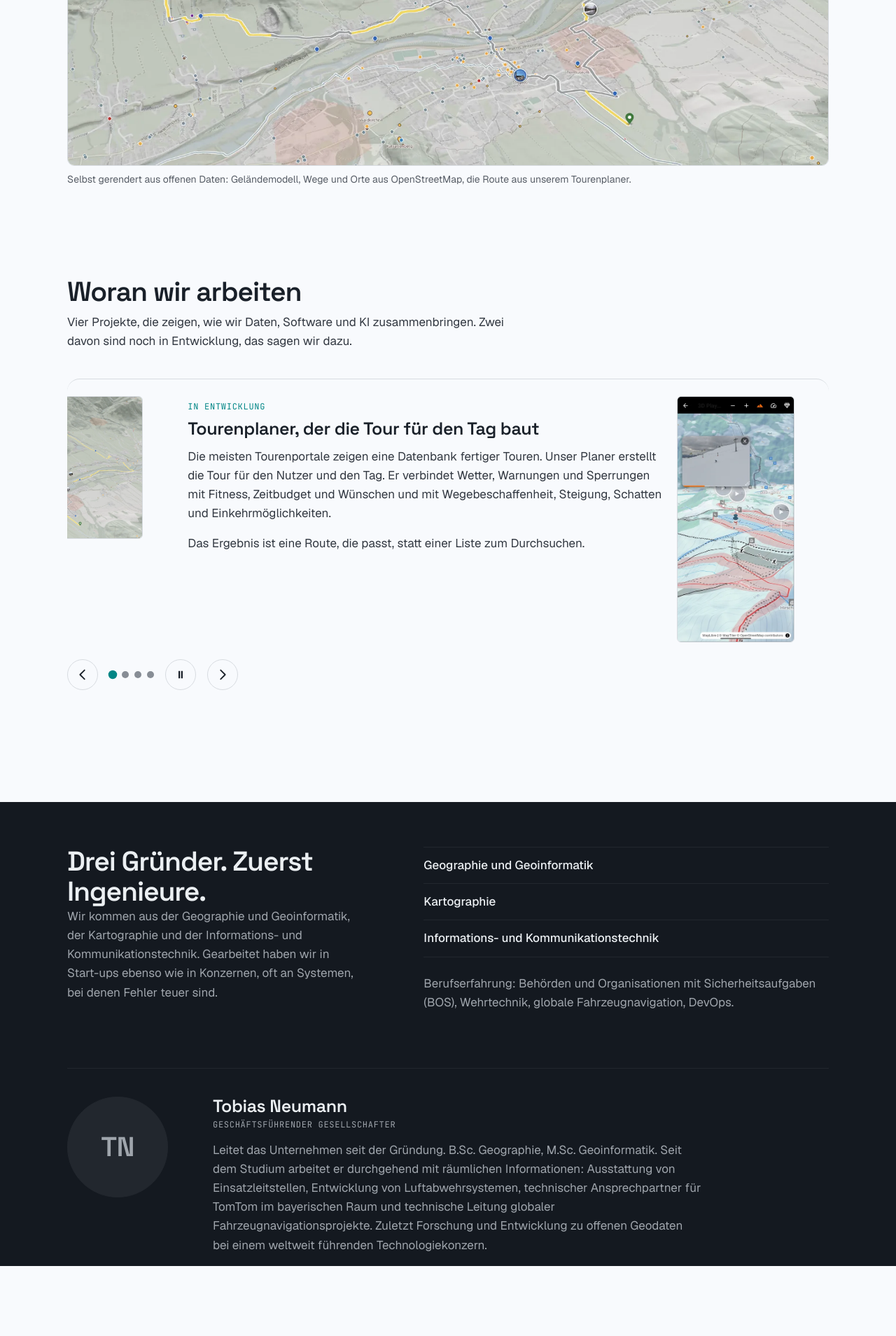
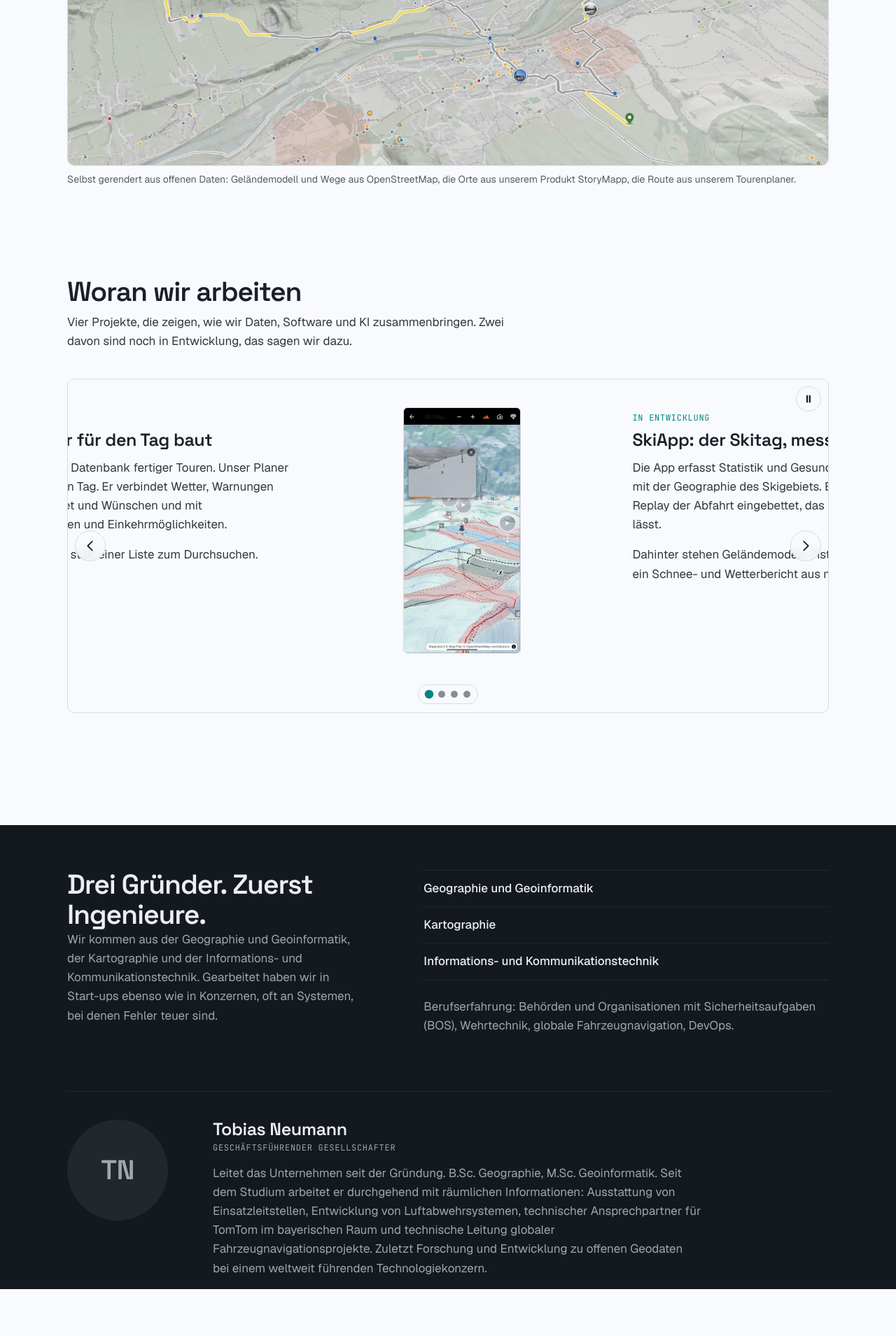
Before and after one commit to location-science/location-science.github.io, a Jekyll site: the page built from index.html, in a window 1280 px wide. Shown: the part 2043-3952 px from the top of the page at 70% size. Built offline with Jekyll 4.4.1, drawn with Linux system fonts in a browser that asks for light colours.

Commit message:
Case carousel with the StoryMapp overlay controls, image beside text; no width caps on the problem list
- Controls (arrows, dots pill, pause) now sit inside the viewport like on the StoryMapp page
- Image left, text right from 40rem; on phones a thumbnail beside status and title, text below
- Problem list and transition sentence no longer capped in width
- Highlight caption: places come from StoryMapp, terrain and trails from OpenStreetMap

Co-Authored-By: Claude Fable 5.1 <noreply@anthropic.com>

```diff
--- a/_includes/cases.de.html
+++ b/_includes/cases.de.html
@@ -14,10 +14,14 @@
         </a>
       </figure>
       <div class="case__body">
+        <div class="case__head">
         <span class="case__status">In Entwicklung</span>
         <h3>Tourenplaner, der die Tour für den Tag baut</h3>
+        </div>
+        <div class="case__text">
         <p>Die meisten Tourenportale zeigen eine Datenbank fertiger Touren. Unser Planer erstellt die Tour für den Nutzer und den Tag. Er verbindet Wetter, Warnungen und Sperrungen mit Fitness, Zeitbudget und Wünschen und mit Wegebeschaffenheit, Steigung, Schatten und Einkehrmöglichkeiten.</p>
         <p>Das Ergebnis ist eine Route, die passt, statt einer Liste zum Durchsuchen.</p>
+        </div>
       </div>
     </li>
     <li class="carousel__slide" aria-roledescription="Folie" aria-label="2 von 4">
@@ -30,10 +34,14 @@
         </a>
       </figure>
       <div class="case__body">
+        <div class="case__head">
         <span class="case__status">In Entwicklung</span>
         <h3>SkiApp: der Skitag, messbar und teilbar</h3>
+        </div>
+        <div class="case__text">
         <p>Die App erfasst Statistik und Gesundheitsdaten des Sportlers und verknüpft sie mit der Geographie des Skigebiets. Eigene Fotos und Videos werden in ein 3D-Replay der Abfahrt eingebettet, das sich mit Freunden und Followern teilen lässt.</p>
         <p>Dahinter stehen Geländemodell, Pistendaten, Positionierung auf dem Gerät und ein Schnee- und Wetterbericht aus mehreren Quellen.</p>
+        </div>
       </div>
     </li>
     <li class="carousel__slide" aria-roledescription="Folie" aria-label="3 von 4">
@@ -46,21 +54,28 @@
         </a>
       </figure>
       <div class="case__body">
+        <div class="case__head">
         <span class="case__status">Im Betrieb</span>
         <h3>StoryMapp: Geschichten zu Orten, weltweit</h3>
+        </div>
+        <div class="case__text">
         <p>Unser eigenes Produkt, kostenlos für iOS und Android. Über 8 Millionen Geschichten in sechs Sprachen, weltweite Abdeckung, monatlicher Aktualisierungszyklus, Nutzer in 58 Ländern. Partner: das Künstlerprojekt Art Hop Silver Lake in Los Angeles.</p>
         <p>Die Datenpipeline dahinter läuft ohne Handarbeit, und der Standort der Nutzer verlässt nie das Gerät. <a class="link" href="{{ "/storymapp/" | relative_url }}">Über StoryMapp →</a></p>
+        </div>
       </div>
     </li>
     <li class="carousel__slide" aria-roledescription="Folie" aria-label="4 von 4">
       <div class="case__body">
+        <div class="case__head">
         <span class="case__status">In Entwicklung</span>
         <h3>Einsatzkarte für den Katastrophenfall</h3>
+        </div>
+        <div class="case__text">
         <p>Eine Karte, die ohne Netz und ohne Strom funktioniert und trotzdem aktuell ist. Sie gibt Rettungsorganisationen bei einem großflächigen Stromausfall Orientierung und eine Grundlage für die Einsatzplanung, auf dem Gerät, aus aktuellen offenen Daten.</p>
+        </div>
       </div>
     </li>
     </ul>
-    </div>
     <div class="carousel__nav">
       <button type="button" class="carousel__btn" data-dir="-1" aria-label="Vorheriges Projekt"><svg viewBox="0 0 24 24" width="22" height="22" aria-hidden="true" focusable="false"><path d="M15 5l-7 7 7 7" fill="none" stroke="currentColor" stroke-width="2" stroke-linecap="round" stroke-linejoin="round"/></svg></button>
       <div class="carousel__dots" role="group" aria-label="Woran wir arbeiten">
@@ -72,5 +87,6 @@
       <button type="button" class="carousel__btn carousel__pause" data-pause-label="Automatisches Blättern anhalten" data-play-label="Automatisches Blättern starten" aria-label="Automatisches Blättern anhalten" aria-pressed="false"></button>
       <button type="button" class="carousel__btn" data-dir="1" aria-label="Nächstes Projekt"><svg viewBox="0 0 24 24" width="22" height="22" aria-hidden="true" focusable="false"><path d="M9 5l7 7-7 7" fill="none" stroke="currentColor" stroke-width="2" stroke-linecap="round" stroke-linejoin="round"/></svg></button>
     </div>
+    </div>
   </figure>
 </section>
--- a/assets/css/style.scss
+++ b/assets/css/style.scss
@@ -700,10 +700,10 @@ body { background: transparent; }
 /* ---------- v2 homepage: problem block, focus areas, highlight, cases, portrait, essentials ---------- */
 .problem { padding-block: var(--space-2xl) var(--space-xl); }
 .problem h2 { margin-bottom: var(--space-lg); max-width: none; }
-.problem__list { list-style: none; margin: 0; padding: 0; display: grid; gap: var(--space-sm); max-width: 80ch; }
+.problem__list { list-style: none; margin: 0; padding: 0; display: grid; gap: var(--space-sm); max-width: none; }
 .problem__list li { position: relative; padding-left: 1.5rem; font-size: var(--text-md); line-height: 1.45; color: var(--color-ink); }
 .problem__list li::before { content: ""; position: absolute; left: 0; top: 0.85em; width: 0.8rem; height: 2px; background: var(--color-accent); }
-.problem__turn { margin-top: var(--space-xl); font-size: var(--text-md); max-width: 80ch; color: var(--color-ink-2); }
+.problem__turn { margin-top: var(--space-xl); font-size: var(--text-md); max-width: none; color: var(--color-ink-2); }
 
 .focus { padding-block: var(--space-xl) var(--space-2xl); }
 .focus__list { list-style: none; margin: 0; padding: 0; display: grid; grid-template-columns: minmax(0, 1fr); gap: var(--space-xl); }
@@ -769,24 +769,42 @@ body { background: transparent; }
 .band .wrap > .band__grid { padding-block: var(--space-2xl) 0; }
 .band .wrap > .portrait { margin-bottom: var(--space-3xl); }
 
-/* ---------- case carousel: one case per slide, image + text side by side ---------- */
+/* ---------- case carousel: same overlay controls as the StoryMapp carousel; image beside text ---------- */
 .carousel--cases { width: 100%; margin: var(--space-md) 0 0; }
-.carousel--cases .carousel__viewport { border-top: var(--rule-hair) solid var(--color-rule); padding-top: var(--space-lg); }
-.carousel--cases .carousel__track { align-items: start; border-radius: 0; }
-.carousel--cases .carousel__slide { flex: 0 0 100%; scroll-snap-align: start; display: grid; grid-template-columns: minmax(0, 1fr); gap: var(--space-md); align-items: start; }
+.carousel--cases .carousel__viewport { border: var(--rule-hair) solid var(--color-rule); border-radius: var(--radius-card); background: var(--color-paper); }
+.carousel--cases .carousel__track { border-radius: var(--radius-card); align-items: stretch; }
+.carousel--cases .carousel__slide {
+  flex: 0 0 100%;
+  scroll-snap-align: start;
+  display: grid;
+  grid-template-columns: 6rem minmax(0, 1fr);
+  gap: var(--space-sm) var(--space-md);
+  align-items: start;
+  padding: var(--space-md) var(--space-md) calc(var(--space-lg) + 44px);
+  box-sizing: border-box;
+}
+/* phones: thumbnail beside status and title, paragraphs below across the full width */
+.carousel--cases .case__body { display: contents; }
+.carousel--cases .case__head { grid-column: 2; }
+.carousel--cases .case__text { grid-column: 1 / -1; }
+@media (max-width: 39.99rem) {
+  .carousel--cases .case__media img, .carousel--cases .case__media--wide img { width: auto; max-height: 6rem; }
+  .carousel--cases .carousel__btn[data-dir] { top: auto; bottom: 10px; transform: none; }
+}
+@media (min-width: 40rem) {
+  .carousel--cases .carousel__slide { grid-template-columns: minmax(0, 3fr) minmax(0, 7fr); gap: var(--space-lg); padding: var(--space-lg) 4rem calc(var(--space-lg) + 44px); }
+  .carousel--cases .case__body { display: block; }
+}
 .carousel--cases .case__media { margin: 0; }
-.carousel--cases .case__media img { display: block; width: auto; max-width: 100%; max-height: 16rem; border: var(--rule-hair) solid var(--color-rule); border-radius: var(--radius-input); }
-.carousel--cases .case__media--wide img { max-height: none; width: 100%; }
+.carousel--cases .case__media img { display: block; width: auto; max-width: 100%; max-height: 18rem; border: var(--rule-hair) solid var(--color-rule); border-radius: var(--radius-input); }
+.carousel--cases .case__media--wide img { width: 100%; max-height: none; }
 .carousel--cases .case__status { margin-bottom: var(--space-xs); }
 .carousel--cases h3 { font-size: var(--text-lg); margin-bottom: var(--space-sm); }
-.carousel--cases p { max-width: 62ch; }
+.carousel--cases p { max-width: none; }
 .carousel--cases p:last-child { margin-bottom: 0; }
-.carousel--cases .carousel__nav { position: static; display: flex; align-items: center; justify-content: flex-start; gap: var(--space-md); margin-top: var(--space-lg); }
-.carousel--cases .carousel__btn { position: static; transform: none; opacity: 1; background: var(--color-paper); }
-.carousel--cases .carousel__dots { position: static; transform: none; background: transparent; border: 0; backdrop-filter: none; -webkit-backdrop-filter: none; padding: 0; }
-.carousel--cases .carousel__pause { position: static; width: 44px; height: 44px; }
+.carousel--cases .carousel__btn[data-dir] { opacity: 1; }
 @media (min-width: 60rem) {
-  .carousel--cases .carousel__slide { grid-template-columns: minmax(0, 4fr) minmax(0, 8fr); gap: var(--space-2xl); }
+  .carousel--cases .carousel__slide { grid-template-columns: minmax(0, 3fr) minmax(0, 7fr); gap: var(--space-2xl); padding: var(--space-xl) 4.5rem calc(var(--space-xl) + 44px); }
   .carousel--cases .case__media img { max-height: 22rem; }
   .carousel--cases .case__media--wide img { max-height: 22rem; width: auto; }
 }
--- a/en/index.html
+++ b/en/index.html
@@ -59,7 +59,7 @@ translation: /
       <img src="{{ "/assets/images/sportsmap-800.jpg" | relative_url }}" srcset="{{ "/assets/images/sportsmap-800.jpg" | relative_url }} 800w, {{ "/assets/images/sportsmap-1600.jpg" | relative_url }} 1600w" sizes="(min-width: 74rem) 1120px, 92vw" width="1600" height="951" alt="3D terrain map with a marked tour route over mountains and through a town, rendered by us from open data." fetchpriority="high">
     </picture>
     </a>
-    <figcaption>Rendered by us from open data: terrain model, trails and places from OpenStreetMap, the route from our tour planner.</figcaption>
+    <figcaption>Rendered by us from open data: terrain model and trails from OpenStreetMap, the places from our product StoryMapp, the route from our tour planner.</figcaption>
   </figure>
 </section>
 
--- a/index.html
+++ b/index.html
@@ -58,7 +58,7 @@ translation: /en/
       <img src="{{ "/assets/images/sportsmap-800.jpg" | relative_url }}" srcset="{{ "/assets/images/sportsmap-800.jpg" | relative_url }} 800w, {{ "/assets/images/sportsmap-1600.jpg" | relative_url }} 1600w" sizes="(min-width: 74rem) 1120px, 92vw" width="1600" height="951" alt="3D-Geländekarte mit einer markierten Tourenroute über Berge und durch einen Ort, selbst gerendert aus offenen Daten." fetchpriority="high">
     </picture>
     </a>
-    <figcaption>Selbst gerendert aus offenen Daten: Geländemodell, Wege und Orte aus OpenStreetMap, die Route aus unserem Tourenplaner.</figcaption>
+    <figcaption>Selbst gerendert aus offenen Daten: Geländemodell und Wege aus OpenStreetMap, die Orte aus unserem Produkt StoryMapp, die Route aus unserem Tourenplaner.</figcaption>
   </figure>
 </section>
 
```
Also changed, not shown: _includes/cases.en.html (+17 -1 lines).
